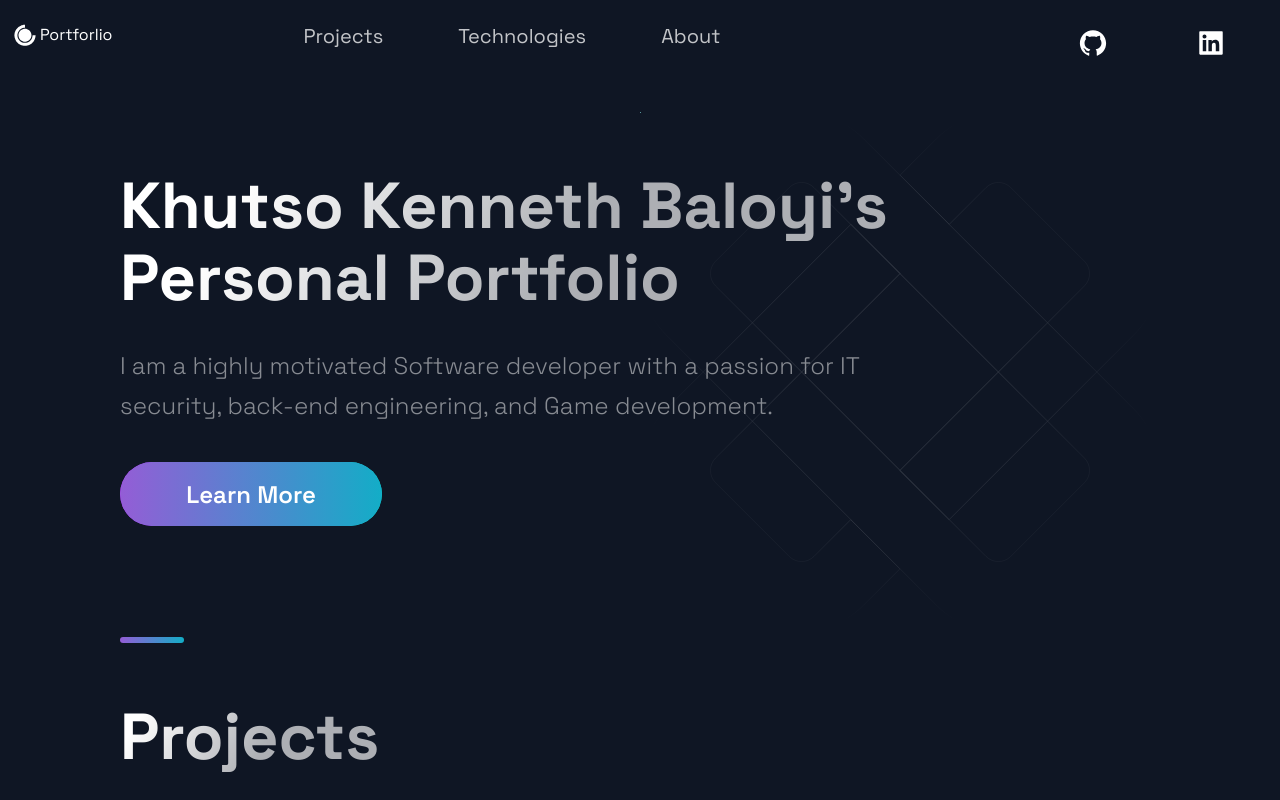
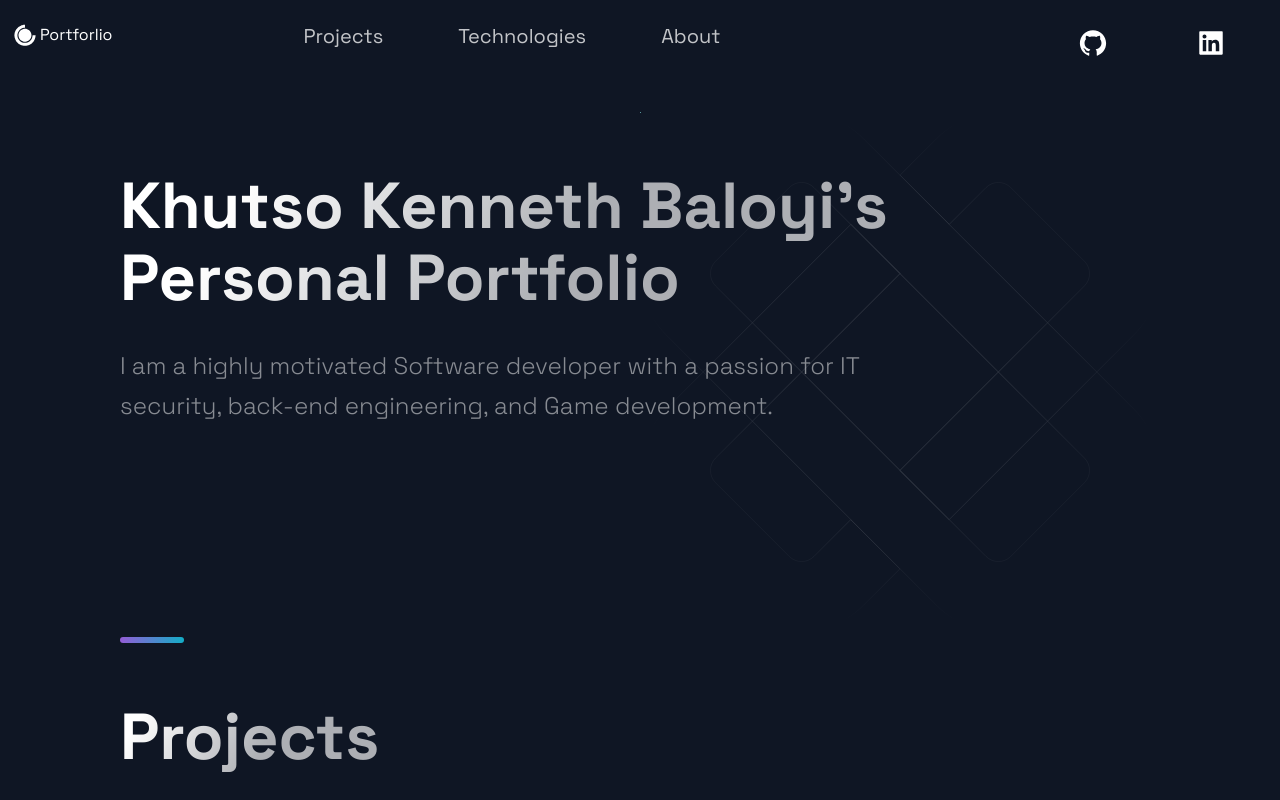
Before and after one commit to khutso-baloyi/vercel-github, a Next.js app: page / in a window 1280 px wide. Shown: the top 800 px of the page. Built offline with nearby package versions, Linux system fonts and the light colour scheme.

Commit message:
removed learn more button

```diff
--- a/package.json
+++ b/package.json
@@ -10,9 +10,8 @@
   "dependencies": {
     "next": "10.2.3",
     "react": "17.0.2",
-    "react-dom": "17.0.2",
+    "react-icons": "^4.2.0",
     "styled-components": "^5.3.0",
-    "styled-normalize": "^8.0.7",
-    "react-icons": "^4.2.0"
+    "styled-normalize": "^8.0.7"
   }
 }
--- a/src/components/Hero/Hero.js
+++ b/src/components/Hero/Hero.js
@@ -14,7 +14,7 @@ const Hero = () => (
       <SectionText>
         I am a highly motivated Software developer with a passion for IT security, back-end engineering, and Game development.
       </SectionText>
-      <Button onClick={() => window.location = 'https://khutso-baloyi.github.io'}>Learn More</Button>
+
     </LeftSection>
   </Section>
 );
```
Also changed, not shown: 1 other file (tests, documents, lock files or other folders).
